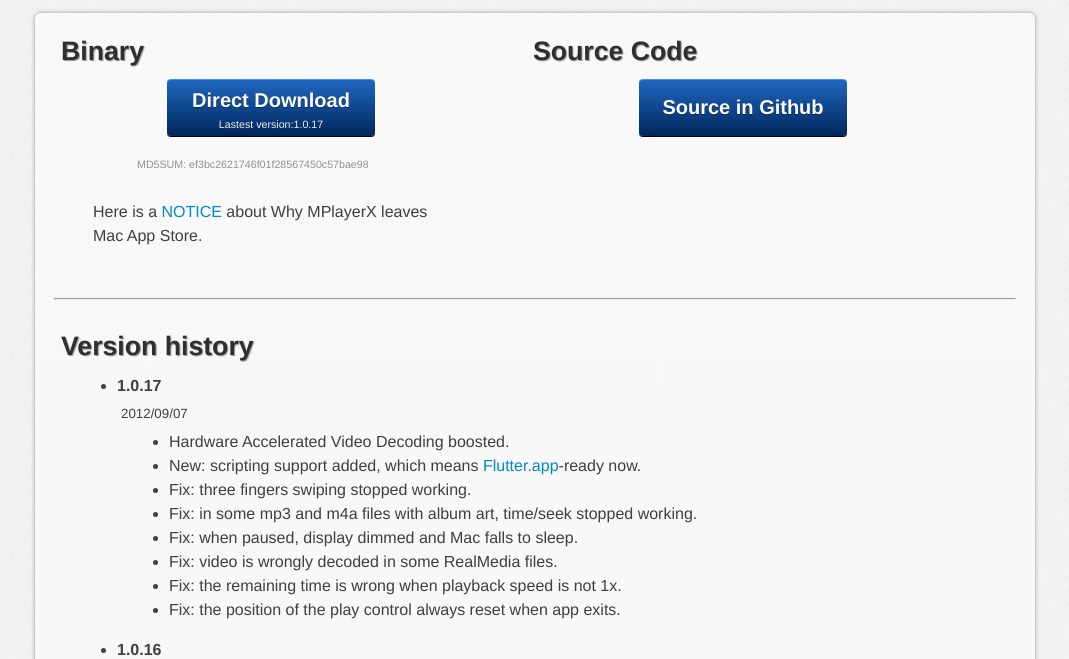
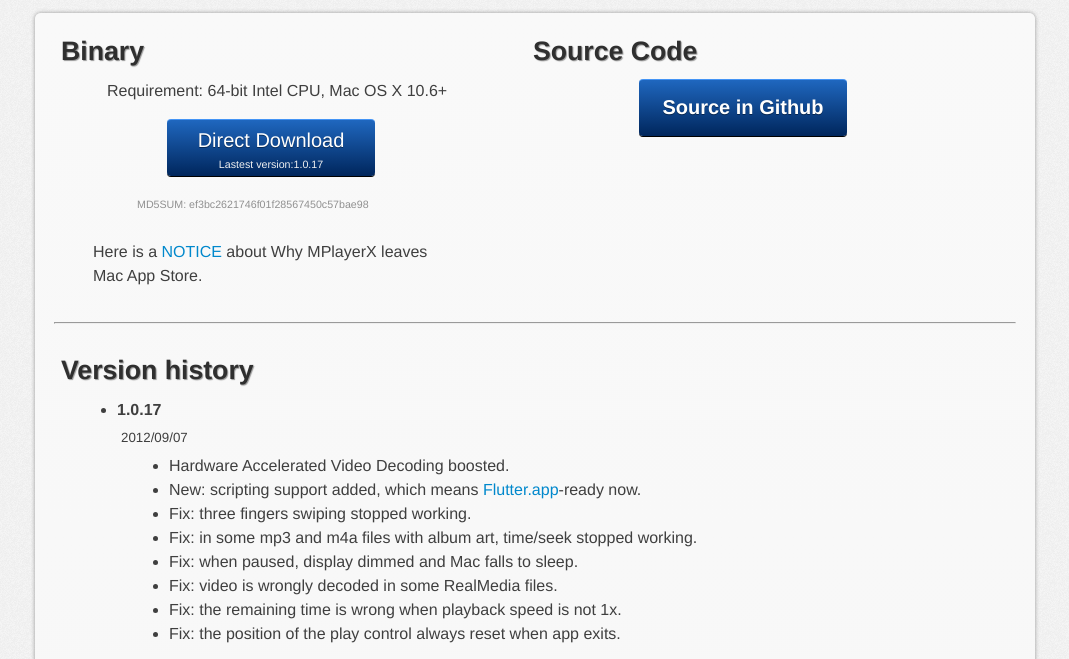
Before and after one commit to niltsh/MPlayerX, a plain HTML site: page download.html in a window 1280 px wide. Shown: the part 99-758 px from the top of the page, without its empty margins (105-1174 px from the left). Drawn offline with Linux system fonts and the light colour scheme; a web font is replaced by a local one.

Commit message:
add machine requirement

```diff
--- a/download.html
+++ b/download.html
@@ -31,7 +31,8 @@ function googleTranslateElementInit() {
 
     <div class="shadowframe">
         <div class="subzone" style="width:420px;">
-            <h1>Binary<h1>
+            <h1>Binary</h1>
+            <p style="font-size:12pt;padding-left:14px;">Requirement: 64-bit Intel CPU, Mac OS X 10.6+</p>
             <a href="http://mplayerx.googlecode.com/files/MPlayerX-1.0.17.zip" class="bindownloadbtn" style="padding-top:8px;padding-bottom:24px;">Direct Download<p style="font-size:8pt;color:#F0F0F0;">Lastest version:1.0.17</p></a>
             <p style="padding-left:44px;font-size:8pt;color:#909090;">MD5SUM: ef3bc2621746f01f28567450c57bae98</p>
             <br/>
```
